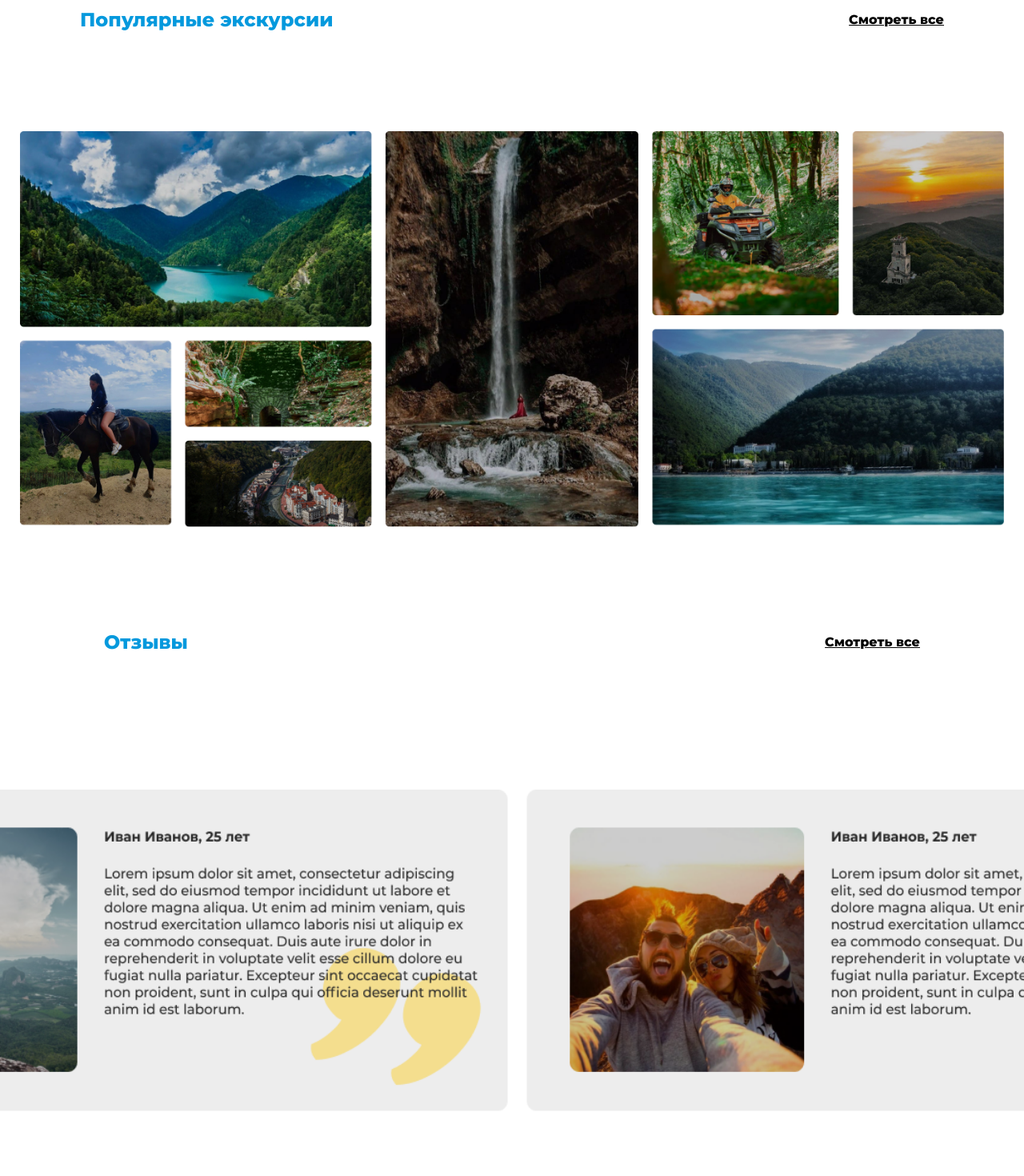
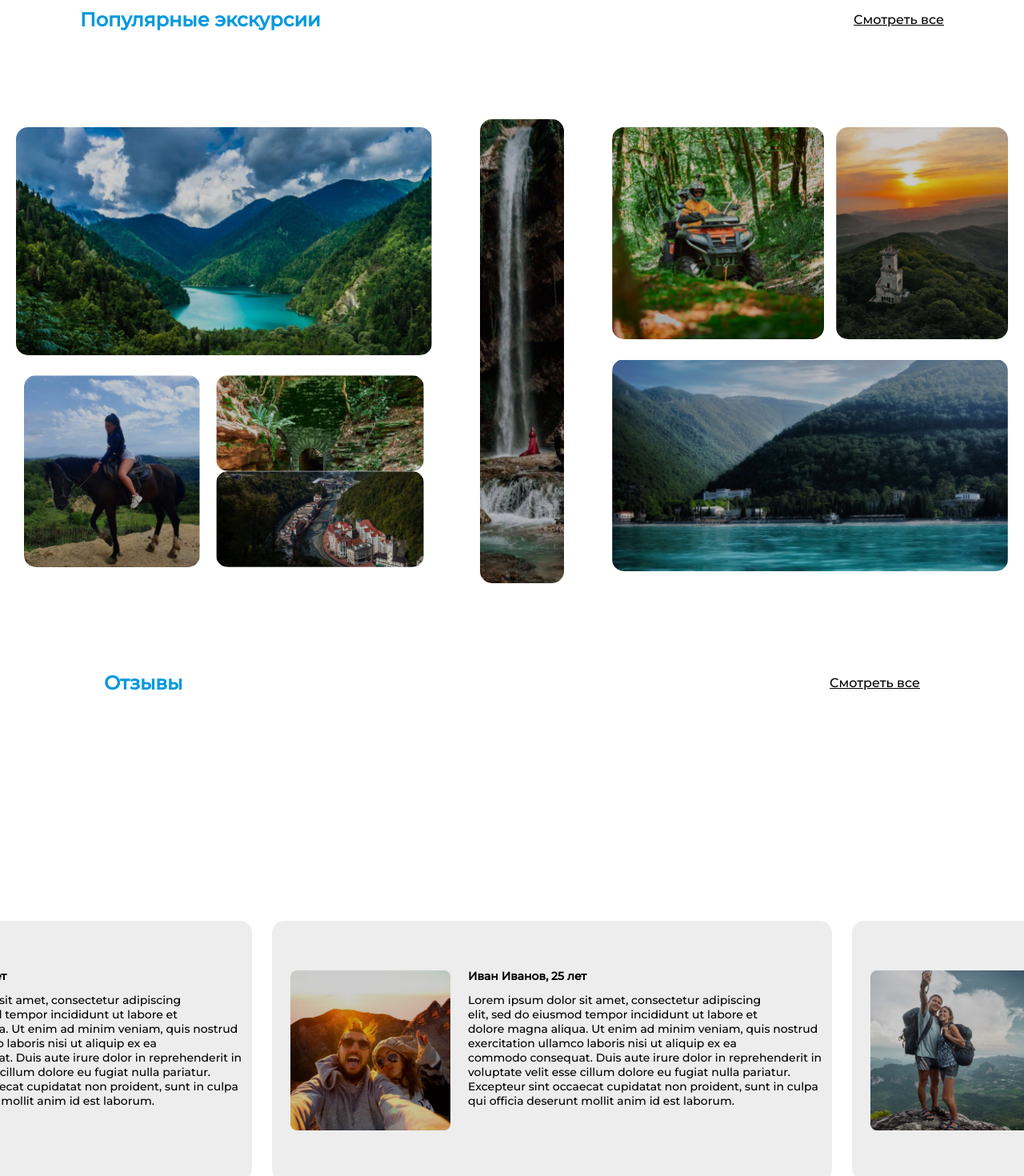
Before and after one commit to Azim0nt/react-app, a React (Create React App) app in the folder my-app/: page / in a window 1280 px wide. Shown: the part 3780-5250 px from the top of the page at 80% size. Built offline with nearby package versions, Linux system fonts and the light colour scheme; a web font is replaced by a local one.

Commit message:
Saving result

```diff
--- a/my-app/src/assets/styles/_settings.scss
+++ b/my-app/src/assets/styles/_settings.scss
@@ -1,5 +1,5 @@
 @import url("https://db.onlinewebfonts.com/c/bf32b50f68681e20f23ab1f505b82cdd?family=mr_KindlyJasmineG");
-@import url('https://fonts.googleapis.com/css2?family=Montserrat:wght@800&display=swap');
+@import url('https://fonts.googleapis.com/css2?family=Montserrat:wght@500&display=swap');
 @import "./samples";
 
 $warning: #ff6600;
--- a/my-app/src/components/Feedback/index.jsx
+++ b/my-app/src/components/Feedback/index.jsx
@@ -1,5 +1,8 @@
 import './style.scss'
-import feedbackImage from '../../assets/images/отзывы.png'
+import feedbackImage from '../../assets/images/отзывы.png';
+import Marquee from 'react-fast-marquee';
+import Photo1 from '../../assets/images/photo1.png';
+import Photo2 from '../../assets/images/photo2.png';
 function Feedback() {
     return (
         <div className='feedback-body'>
@@ -13,11 +16,39 @@ function Feedback() {
                     </p>
                 </div>
                 <div className="bottom">
-                    <img src={feedbackImage} width={1530} height={500} />
+                    <Marquee direction='right' className='marquee' autoFill={true}>
+
+                        <div className="f-1">
+                            <div className='left'> <img src={Photo1} alt="" /></div>
+                            <div className='right'><p className="title">Иван Иванов, 25 лет</p><p className="about-they">
+                                Lorem ipsum dolor sit amet, consectetur adipiscing <br />
+                                elit, sed do eiusmod tempor incididunt ut labore et  <br />
+                                dolore magna aliqua. Ut enim ad minim veniam, quis nostrud  <br />
+                                exercitation ullamco laboris nisi ut aliquip ex ea  <br />
+                                commodo consequat. Duis aute irure dolor in reprehenderit in <br />
+                                voluptate velit esse cillum dolore eu fugiat nulla pariatur. <br />
+                                Excepteur sint occaecat cupidatat non proident, sunt in culpa <br />
+                                qui officia deserunt mollit anim id est laborum.
+                            </p></div>
+                        </div>
+                        <div className="f-2">
+                            <div className='left'> <img src={Photo2} alt="" /></div>
+                            <div className='right'><p className="title">Иван Иванов, 25 лет</p><p className="about-they">
+                                Lorem ipsum dolor sit amet, consectetur adipiscing <br />
+                                elit, sed do eiusmod tempor incididunt ut labore et  <br />
+                                dolore magna aliqua. Ut enim ad minim veniam, quis nostrud  <br />
+                                exercitation ullamco laboris nisi ut aliquip ex ea  <br />
+                                commodo consequat. Duis aute irure dolor in reprehenderit in <br />
+                                voluptate velit esse cillum dolore eu fugiat nulla pariatur. <br />
+                                Excepteur sint occaecat cupidatat non proident, sunt in culpa <br />
+                                qui officia deserunt mollit anim id est laborum. <br />
+                            </p></div>
+                        </div>
+                    </Marquee>
                 </div>
             </div>
         </div>
-     );
+    );
 }
 
 export default Feedback;
--- a/my-app/src/components/Feedback/style.scss
+++ b/my-app/src/components/Feedback/style.scss
@@ -23,7 +23,42 @@
 
         .bottom {
             display: flex;
-            justify-content: end;
+            .marquee{
+                height: 550px;
+
+                .f-1, .f-2{
+                    width: 700px;
+                    height: 325px;
+                    background-color: #EDEDED;
+                    display: grid;
+                    grid-template-columns: 35% 65%;
+                    margin-right:25px ;
+                    font-size: 14px;
+                    font-weight: 100;
+                    border-radius: 15px;
+                    .right{
+                        height: 100%;
+                        .title{
+                            height: 20px;
+                            font-weight: 600;
+                            margin-bottom: 10px;
+                            margin-top: 60px;
+                        }
+                        .about-they{
+                            height: 100%;
+                        }
+                    }
+                    .left{
+                        display: flex;
+                        justify-content: center;
+                        align-items: center;
+                        img{
+                            width: 200px;
+                            height: 200px;
+                        }
+                    }
+                }
+            }
         }
     }
 }
--- a/my-app/src/components/Gallery/index.jsx
+++ b/my-app/src/components/Gallery/index.jsx
@@ -1,5 +1,12 @@
 import './style.scss'
-import imageGallery from '../../assets/images/галерея.png'
+import Image1 from '../../assets/images/img-1.png'
+import Image2 from '../../assets/images/img-2.png'
+import Image3 from '../../assets/images/img-3.png'
+import Image4 from '../../assets/images/img-4.png'
+import Image5 from '../../assets/images/img-5.png'
+import Image6 from '../../assets/images/img-6.png'
+import Image7 from '../../assets/images/img-7.png'
+import Image8 from '../../assets/images/img-8.png'
 
 function Gallery() {
     return (
@@ -7,7 +14,28 @@ function Gallery() {
             <div className="gallery">
                 <div className="top"><p className="left">Популярные экскурсии</p> <p className="right">Смотреть все</p></div>
                 <div className="bottom">
-                    <img src={imageGallery} width={'100%'} />
+                    <div className="left">
+                        <div className="top"></div>
+                        <div className="bottom-l">
+                            <div className="left-b">
+
+                            </div>
+                            <div className="right-b">
+                                <div className="top-b"></div>
+                                <div className="bottom-b"></div>
+                            </div>
+                        </div>
+                    </div>
+                    <div className="middle">
+
+                    </div>
+                    <div className="right">
+                        <div className="top-r">
+                            <div className="left-r"></div>
+                            <div className="right-r"></div>
+                        </div>
+                        <div className="bottom-r"></div>
+                    </div>
                 </div>
             </div>
 
--- a/my-app/src/components/Gallery/style.scss
+++ b/my-app/src/components/Gallery/style.scss
@@ -24,7 +24,111 @@
 
         .bottom {
             text-align: center;
-            padding: 25px;
+            padding: 10px;
+            height: 600px;
+            width: 100%;
+            display: flex;
+            justify-content: center;
+
+            div {
+                border-radius: 15px;
+            }
+            .left {
+                width: 550px;
+                height: 100%;
+                padding: 10px;
+
+
+                .top {
+                    background: url('../../assets/images/img-1.png') no-repeat;
+                    background-size: cover;
+                    width: 100%;
+                    height: 285px;
+                }
+
+                .bottom-l {
+                    margin-top: 15px;
+                    height: 260px;
+                    display: flex;
+                    padding: 10px;
+                    gap: 20px;
+
+                    .left-b {
+                        background: url('../../assets/images/img-2.png') no-repeat;
+                        background-size: cover;
+                        height: 100%;
+                        width: 220px;
+                    }
+
+                    .right-b {
+                        height: 100%;
+                        width: 260px;
+                        gap: 10px;
+
+                        .top-b {
+                            background: url('../../assets/images/img-3.png') no-repeat;
+                            background-size: cover;
+                            background-position: center;
+                            width: 100%;
+                            height: 120px;
+                        }
+
+                        .bottom-b {
+                            background: url('../../assets/images/img-4.png') no-repeat;
+                            background-size: cover;
+                            background-position: center;
+                            width: 100%;
+                            height: 120px;
+                        }
+                    }
+                }
+            }
+
+            .middle {
+                width: 500px;
+                height: 100%;
+                margin-left: 50px;
+                margin-right: 50px;
+                background: url('../../assets/images/img-5.png') no-repeat;
+                background-position: center;
+                background-size: cover;
+            }
+
+            .right {
+                width: 550px;
+                height: 100%;
+                padding: 10px;
+
+                .top-r {
+                    width: 100%;
+                    height: 265px;
+                    display: flex;
+                    justify-content: space-between;
+                    gap: 15px;
+
+                    .left-r {
+                        width: 265px;
+                        height: 100%;
+                        background: url('../../assets/images/img-6.png') no-repeat;
+                            background-size: cover;
+                    }
+
+                    .right-r {
+                        width: 215px;
+                        height: 100%;
+                        background: url('../../assets/images/img-7.png') no-repeat;
+                            background-size: cover;
+                    }
+                }
+
+                .bottom-r {
+                    width: 100%;
+                    height: 265px;
+                    margin-top: 25px;
+                    background: url('../../assets/images/img-8.png') no-repeat;
+                            background-size: cover;
+                }
+            }
         }
 
     }
```
Also changed, not shown: my-app/src/assets/images/photo1.png (added), my-app/src/assets/images/photo2.png (added).
